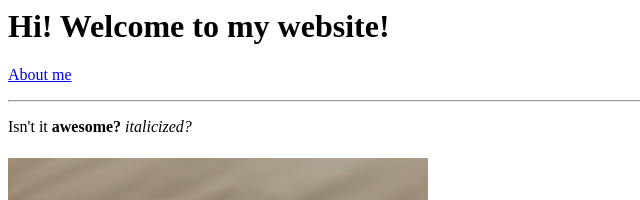
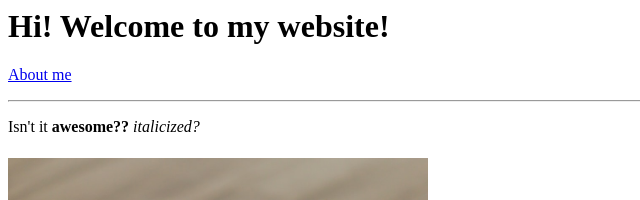
Before and after one commit to jhp8657/jhp8657.github.io, a plain HTML site: page index.html in a window 1280 px wide. Shown: the top 200 px of the page, 0-640 px from the left. Drawn offline with Linux system fonts and the light colour scheme.

Commit message:
Update index.html

```diff
--- a/index.html
+++ b/index.html
@@ -10,7 +10,7 @@
         <h1> Hi! Welcome to my website! </h1>
         <p> <a href = 2ndpage.html> About me </a> </p>
         <hr>
-        <p> Isn't it <strong>awesome?</strong> <em>italicized?</em> </p>
+        <p> Isn't it <strong>awesome??</strong> <em>italicized?</em> </p>
         <h1> <a href = "http://nate.com"> <img src="cat.jpg" width = "420" column = "315"> </a></h1>
         <p> <a href="http://google.com">The whole Internet </a></p>
         <h1>
```
